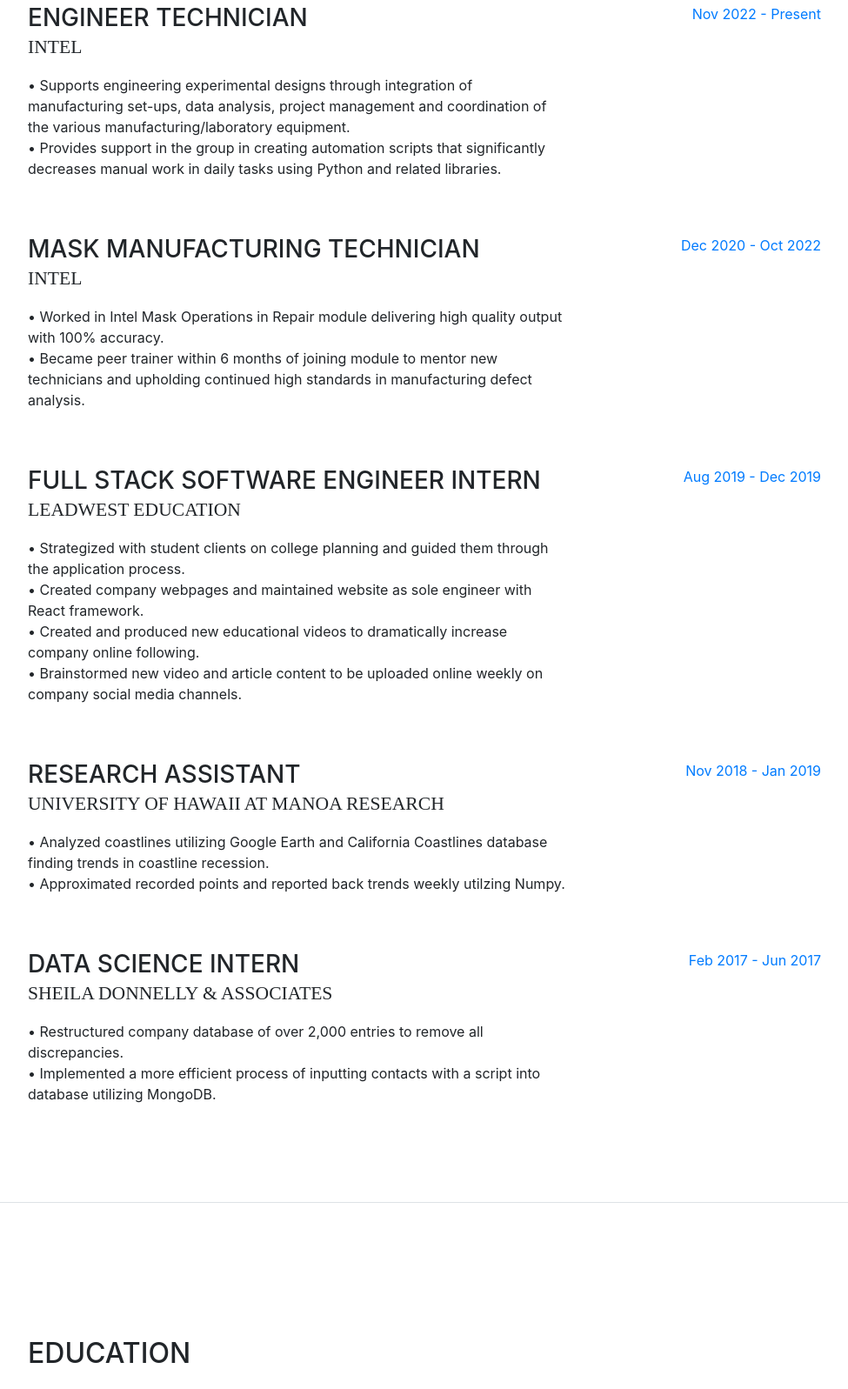
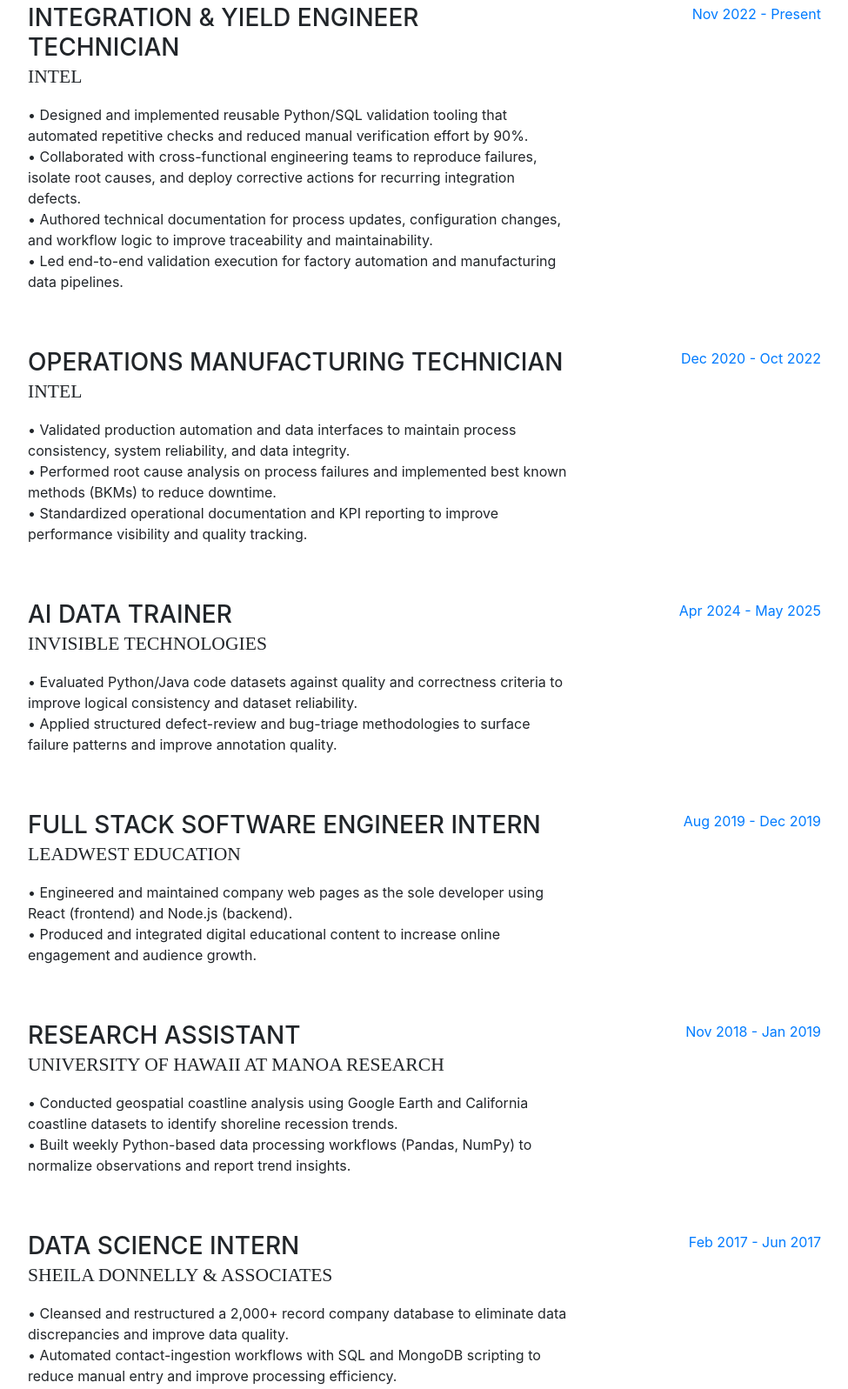
Before and after one commit to qu-leon/qu-leon.github.io, a website with bundled scripts: page index.html in a window 1280 px wide. Shown: the part 1700-3297 px from the top of the page at 87% size, without its empty margins (288-1263 px from the left). Built offline with nearby package versions, Linux system fonts and the light colour scheme; files whose address does not match are found by name; a web font is replaced by a local one.

Commit message:
resume update

```diff
--- a/index.html
+++ b/index.html
@@ -153,7 +153,7 @@
                           Python</li>
                         <li>
                           <i class="fa-li fa fa-check"></i>
-                            Intel PyUber library</li>
+                          Intel PyUber library</li>
                         <li>
                           <i class="fa-li fa fa-check"></i>
                           Numpy</li>
@@ -455,11 +455,13 @@
 
           <div class="resume-item d-flex flex-column flex-md-row mb-5">
             <div class="resume-content mr-auto">
-              <h3 class="mb-0">Engineer Technician</h3>
+              <h3 class="mb-0">Integration & Yield Engineer Technician</h3>
               <div class="subheading mb-3">Intel</div>
               <p>
-                • Supports engineering experimental designs through integration of manufacturing set-ups, data analysis, project management and coordination of the various manufacturing/laboratory equipment.<br>
-                • Provides support in the group in creating automation scripts that significantly decreases manual work in daily tasks using Python and related libraries.
+                • Designed and implemented reusable Python/SQL validation tooling that automated repetitive checks and reduced manual verification effort by 90%.<br>
+                • Collaborated with cross-functional engineering teams to reproduce failures, isolate root causes, and deploy corrective actions for recurring integration defects.<br>
+                • Authored technical documentation for process updates, configuration changes, and workflow logic to improve traceability and maintainability.<br>
+                • Led end-to-end validation execution for factory automation and manufacturing data pipelines.
               </p>
             </div>
             <div class="resume-date text-md-right">
@@ -469,11 +471,12 @@
 
           <div class="resume-item d-flex flex-column flex-md-row mb-5">
             <div class="resume-content mr-auto">
-              <h3 class="mb-0">Mask Manufacturing Technician</h3>
+              <h3 class="mb-0">Operations Manufacturing Technician</h3>
               <div class="subheading mb-3">Intel</div>
               <p>
-                • Worked in Intel Mask Operations in Repair module delivering high quality output with 100% accuracy.<br>
-                • Became peer trainer within 6 months of joining module to mentor new technicians and upholding continued high standards in manufacturing defect analysis.
+                • Validated production automation and data interfaces to maintain process consistency, system reliability, and data integrity.<br>
+                • Performed root cause analysis on process failures and implemented best known methods (BKMs) to reduce downtime.<br>
+                • Standardized operational documentation and KPI reporting to improve performance visibility and quality tracking.
               </p>
             </div>
             <div class="resume-date text-md-right">
@@ -483,13 +486,26 @@
 
           <div class="resume-item d-flex flex-column flex-md-row mb-5">
             <div class="resume-content mr-auto">
+              <h3 class="mb-0">AI Data Trainer </h3>
+              <div class="subheading mb-3">Invisible Technologies</div>
+              <p>
+                • Evaluated Python/Java code datasets against quality and correctness criteria to improve logical consistency and dataset reliability.<br>
+                • Applied structured defect-review and bug-triage methodologies to surface failure patterns and improve annotation quality.
+              </p>
+            </div>
+
+            <div class="resume-date text-md-right">
+              <span class="text-primary">Apr 2024 - May 2025</span>
+            </div>
+          </div>
+
+          <div class="resume-item d-flex flex-column flex-md-row mb-5">
+            <div class="resume-content mr-auto">
               <h3 class="mb-0">Full Stack Software Engineer Intern</h3>
               <div class="subheading mb-3">Leadwest Education</div>
               <p>
-                • Strategized with student clients on college planning and guided them through the application process.<br>
-                • Created company webpages and maintained website as sole engineer with React framework.<br>
-                • Created and produced new educational videos to dramatically increase company online following.<br>
-                • Brainstormed new video and article content to be uploaded online weekly on company social media channels.
+                • Engineered and maintained company web pages as the sole developer using React (frontend) and Node.js (backend).<br>
+                • Produced and integrated digital educational content to increase online engagement and audience growth.
               </p>
             </div>
             <div class="resume-date text-md-right">
@@ -502,8 +518,8 @@
               <h3 class="mb-0">Research Assistant</h3>
               <div class="subheading mb-3">University of Hawaii at Manoa Research</div>
               <p>
-                • Analyzed coastlines utilizing Google Earth and California Coastlines database finding trends in coastline recession.<br>
-                • Approximated recorded points and reported back trends weekly utilzing Numpy.
+                • Conducted geospatial coastline analysis using Google Earth and California coastline datasets to identify shoreline recession trends.<br>
+                • Built weekly Python-based data processing workflows (Pandas, NumPy) to normalize observations and report trend insights.
               </p>
             </div>
             <div class="resume-date text-md-right">
@@ -516,8 +532,8 @@
               <h3 class="mb-0">Data Science Intern</h3>
               <div class="subheading mb-3">Sheila Donnelly & Associates</div>
               <p>
-                • Restructured company database of over 2,000 entries to remove all discrepancies.<br>
-                • Implemented a more efficient process of inputting contacts with a script into database utilizing MongoDB.
+                • Cleansed and restructured a 2,000+ record company database to eliminate data discrepancies and improve data quality.<br>
+                • Automated contact-ingestion workflows with SQL and MongoDB scripting to reduce manual entry and improve processing efficiency.
               </p>
             </div>
             <div class="resume-date text-md-right">
```
